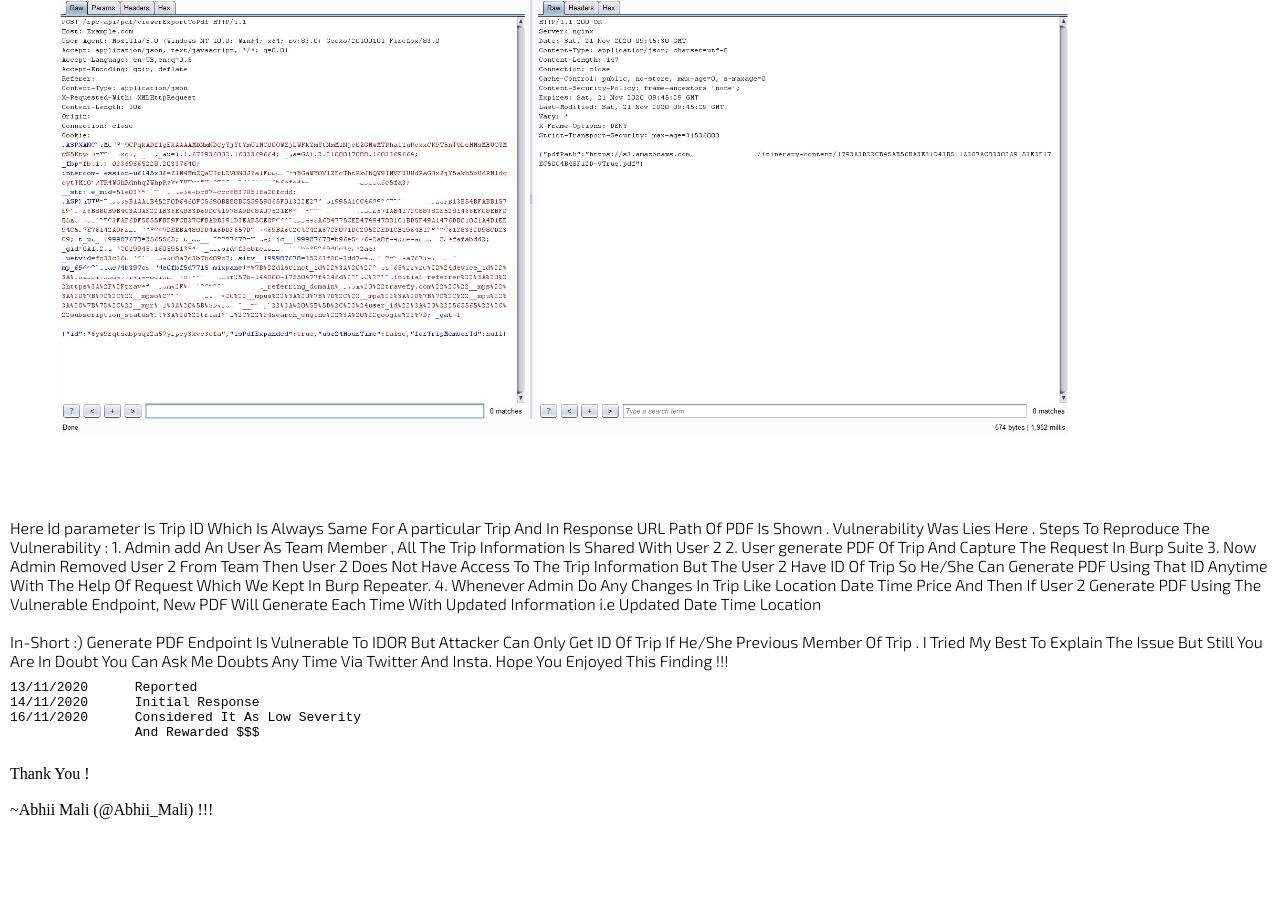
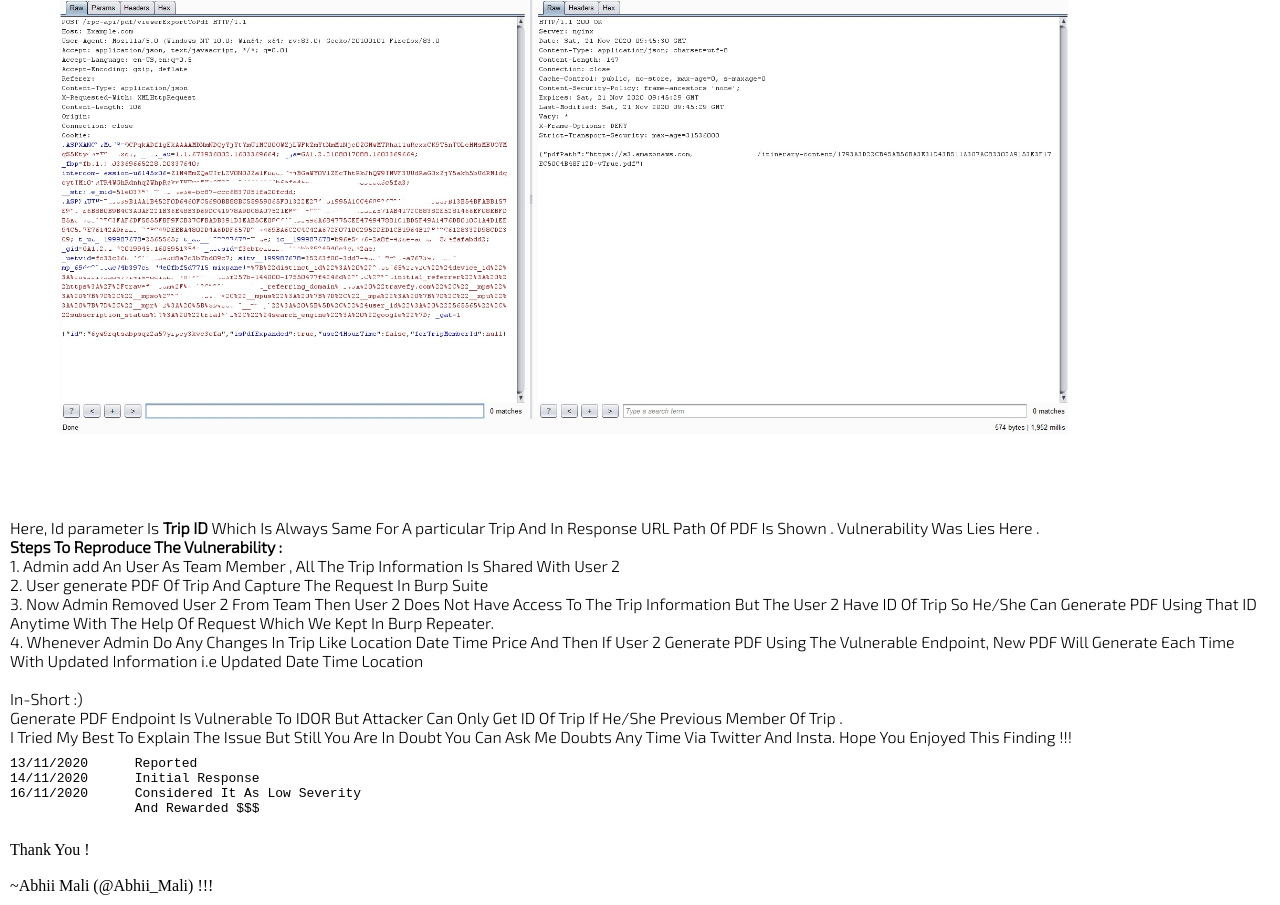
Before and after one commit to abhiimali/abhiimali-old.github.io, a plain HTML site: page blogs.html in a window 1280 px wide. Shown: the part 445-1350 px from the top of the page. Before the commit the page ends 1274 px from the top, so only its background shows below. Drawn offline with Linux system fonts and the light colour scheme.

Commit message:
Update blogs.html

```diff
--- a/blogs.html
+++ b/blogs.html
@@ -41,28 +41,27 @@
             <!-- <img src="/assests/assets/img/write.jpg"  alt="POC Screenshot"> -->
             <img src="/assets/img/write.jpg" alt="POC Screenshot" class="poc-img">
             <p class="part-two font">
-                Here Id parameter Is Trip ID Which Is Always Same For A particular Trip And In Response URL Path Of PDF
+                Here, Id parameter Is <b> Trip ID </b> Which Is Always Same For A particular Trip And In Response URL Path Of PDF
                 Is Shown . Vulnerability Was Lies Here .
-
-                Steps To Reproduce The Vulnerability :
-
-                1. Admin add An User As Team Member , All The Trip Information Is Shared With User 2
-                2. User generate PDF Of Trip And Capture The Request In Burp Suite
+                <br>
+                <b> Steps To Reproduce The Vulnerability : </b><br>
+                1. Admin add An User As Team Member , All The Trip Information Is Shared With User 2<br>
+                2. User generate PDF Of Trip And Capture The Request In Burp Suite<br>
                 3. Now Admin Removed User 2 From Team Then User 2 Does Not Have Access To The Trip Information But The
                 User 2 Have ID Of Trip So He/She Can Generate PDF Using That ID Anytime With The Help Of Request Which
-                We Kept In Burp Repeater.
+                We Kept In Burp Repeater.<br>
                 4. Whenever Admin Do Any Changes In Trip Like Location Date Time Price And Then If User 2 Generate PDF
                 Using The Vulnerable Endpoint, New PDF Will Generate Each Time With Updated Information i.e Updated Date
-                Time Location
+                Time Location<br>
             </p>
             <p class="part-three font">
                 <br>
                 In-Short :)
-
+                    <br>
                 Generate PDF Endpoint Is Vulnerable To IDOR But Attacker Can Only Get ID Of Trip If He/She Previous
                 Member Of Trip .
 
-
+                <br>
                 I Tried My Best To Explain The Issue But Still You Are In Doubt You Can Ask Me Doubts Any Time Via
                 Twitter And Insta.
                 Hope You Enjoyed This Finding !!!
```
